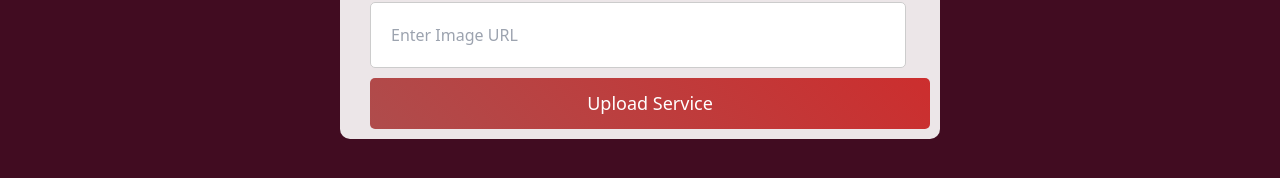
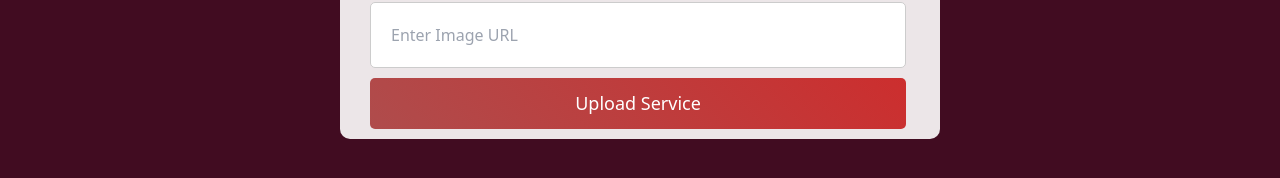
Before and after one commit to MoyasiGinko/Saloon-Web-App, a Next.js app in the folder salon-client/: page /services in a window 1280 px wide. Both pictures are taken after a click on the button "Add New Service". Shown: the part 606-784 px from the top of the page. Built offline with nearby package versions, Linux system fonts and the light colour scheme; no server answers.

Commit message:
Update uploadService.module.css

```diff
--- a/salon-client/styles/uploadService.module.css
+++ b/salon-client/styles/uploadService.module.css
@@ -9,6 +9,7 @@
 
   /* max-width: 500px; */
   margin: auto;
+  animation: fadeIn 0.5s ease;
 }
 
 .formTitle {
@@ -34,6 +35,7 @@
   border: 1px solid #cccccc;
   border-radius: 5px;
   transition: border-color 0.3s ease;
+  animation: fadeIn 0.5s ease;
 }
 
 .formInput:focus,
@@ -48,9 +50,11 @@
 }
 
 .submitButton {
-  display: inline-block;
-  width: 100%;
+  display: flex;
+  justify-content: center;
+  /* width: 100%; */
   padding: 12px;
+  margin-right: 24px;
   background: linear-gradient(45deg, #af4c4c, #cc2e2e);
   color: #ffffff;
   font-size: 18px;
@@ -59,9 +63,21 @@
   border-radius: 5px;
   cursor: pointer;
   transition: background-color 0.3s ease;
+  animation: fadeIn 0.5s ease;
 }
 
 .submitButton:hover {
   background: linear-gradient(45deg, #a04545, #b32929);
   box-shadow: 0 4px 8px rgba(0, 0, 0, 0.1);
 }
+
+@keyframes fadeIn {
+  from {
+    opacity: 0;
+    transform: translateY(-10px);
+  }
+  to {
+    opacity: 1;
+    transform: translateY(0);
+  }
+}
```
